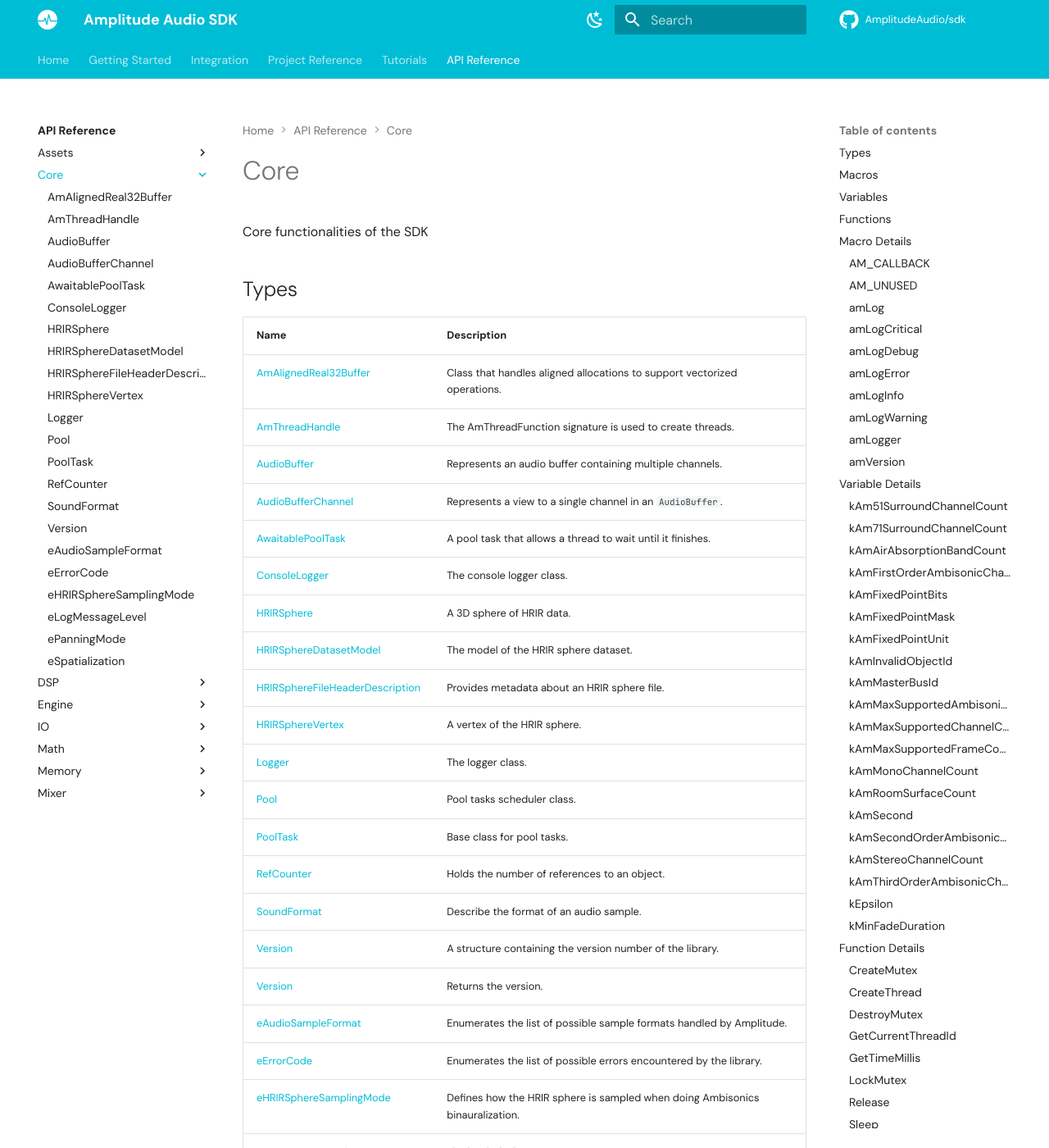
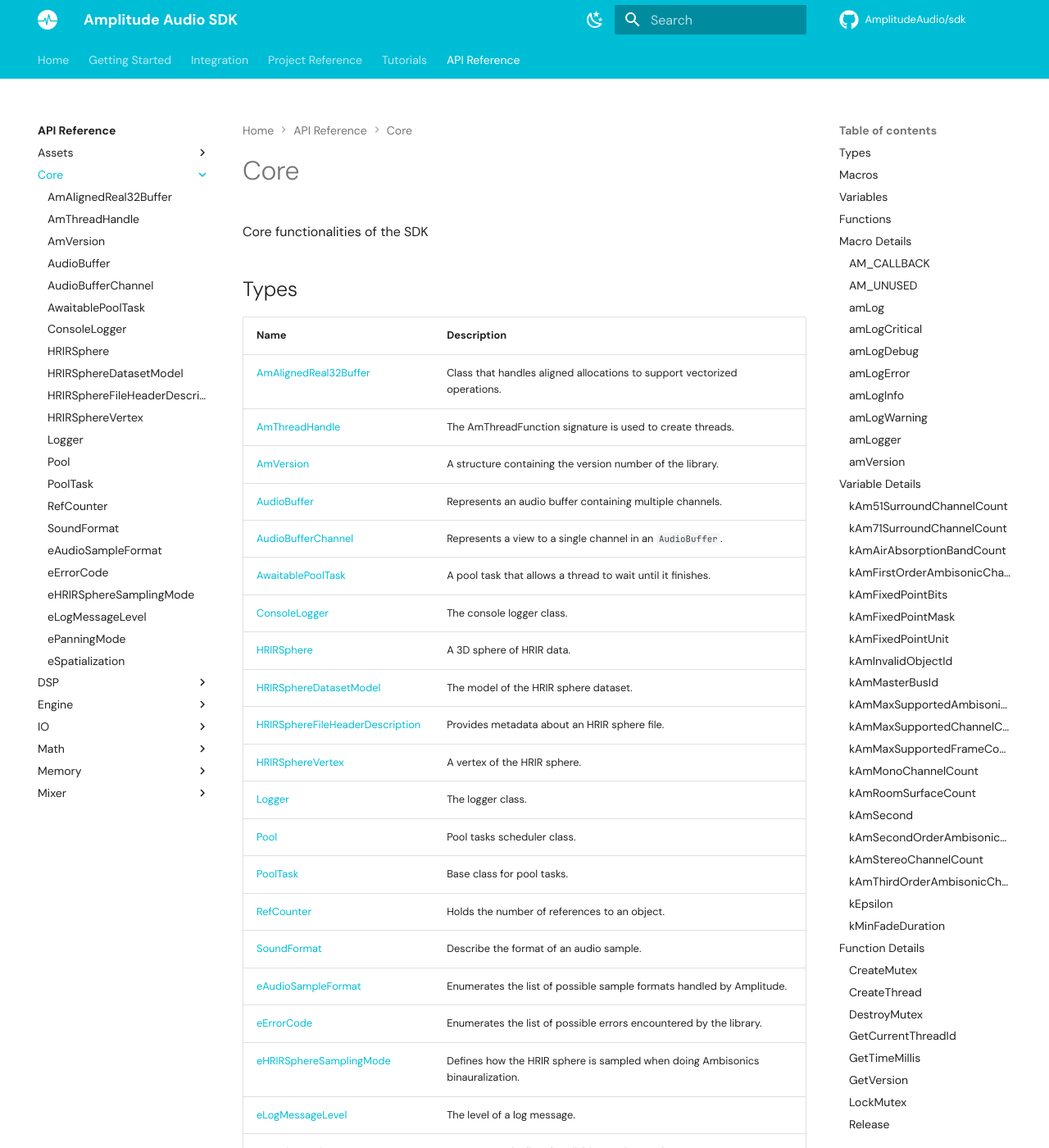
Before and after one commit to AmplitudeAudio/doc-sdk, an MkDocs documentation site: the page built from docs/api/core/index.md, in a window 1280 px wide and 1400 px high. Shown: the whole window at 82% size. Built offline with MkDocs 1.6.1 and Material for MkDocs 9.7.7, drawn with Linux system fonts in a browser that asks for light colours; comment, search, counter and statistics services are not loaded; the version menu is left out; some of the changed text lies outside the part shown.

```diff
--- a/docs/api/core/Version/index.md
+++ b/docs/api/core/AmVersion/index.md
@@ -1,13 +1,13 @@
 ---
-title: Version
+title: AmVersion
 description: A structure containing the version number of the library.
 generator: doxide
 ---
 
 
-# Version
+# AmVersion
 
-**struct Version**
+**struct AmVersion**
 
 
 A structure containing the version number of the library.
--- a/docs/api/core/index.md
+++ b/docs/api/core/index.md
@@ -15,6 +15,7 @@ Core functionalities of the SDK
 | ---- | ----------- |
 | [AmAlignedReal32Buffer](AmAlignedReal32Buffer/index.md) | Class that handles aligned allocations to support vectorized operations. |
 | [AmThreadHandle](AmThreadHandle/index.md) | The AmThreadFunction signature is used to create threads. |
+| [AmVersion](AmVersion/index.md) | A structure containing the version number of the library. |
 | [AudioBuffer](AudioBuffer/index.md) | Represents an audio buffer containing multiple channels. |
 | [AudioBufferChannel](AudioBufferChannel/index.md) | Represents a view to a single channel in an `AudioBuffer`. |
 | [AwaitablePoolTask](AwaitablePoolTask/index.md) | A pool task that allows a thread to wait until it finishes. |
@@ -28,8 +29,6 @@ Core functionalities of the SDK
 | [PoolTask](PoolTask/index.md) | Base class for pool tasks. |
 | [RefCounter](RefCounter/index.md) | Holds the number of references to an object. |
 | [SoundFormat](SoundFormat/index.md) | Describe the format of an audio sample. |
-| [Version](Version/index.md) | A structure containing the version number of the library. |
-| [Version](Version/index.md) | Returns the version. |
 | [eAudioSampleFormat](eAudioSampleFormat/index.md) | Enumerates the list of possible sample formats handled by Amplitude. |
 | [eErrorCode](eErrorCode/index.md) | Enumerates the list of possible errors encountered by the library. |
 | [eHRIRSphereSamplingMode](eHRIRSphereSamplingMode/index.md) | Defines how the HRIR sphere is sampled when doing Ambisonics binauralization. |
@@ -86,6 +85,7 @@ Core functionalities of the SDK
 | [DestroyMutex](#DestroyMutex) | Destroys a mutex object. |
 | [GetCurrentThreadId](#GetCurrentThreadId) | Gets the handle of the calling thread. |
 | [GetTimeMillis](#GetTimeMillis) | Gets the total execution time in milliseconds for the calling thread. |
+| [GetVersion](#GetVersion) | Returns the version. |
 | [LockMutex](#LockMutex) | Takes ownership of a mutex. |
 | [Release](#Release) | Manually stops a thread execution. |
 | [Sleep](#Sleep) | Makes the calling thread sleep for the given amount of milliseconds. |
@@ -564,6 +564,20 @@ Core functionalities of the SDK
 
 
 
+### GetVersion<a name="GetVersion"></a>
+!!! function "const AmVersion&amp; GetVersion()"
+
+
+    Returns the version.
+
+
+    :material-keyboard-return: **Return**
+    :    The current SDK version.
+
+
+
+
+
 ### LockMutex<a name="LockMutex"></a>
 !!! function "void LockMutex(AmMutexHandle handle)"
 
```
Also changed, not shown: docs/getting-started/index.md (+1 -0 lines), docs/integration/index.md (+1 -0 lines), docs/project/index.md (+1 -0 lines), docs/tutorials/custom-driver.md (added, +7 -0 lines).
